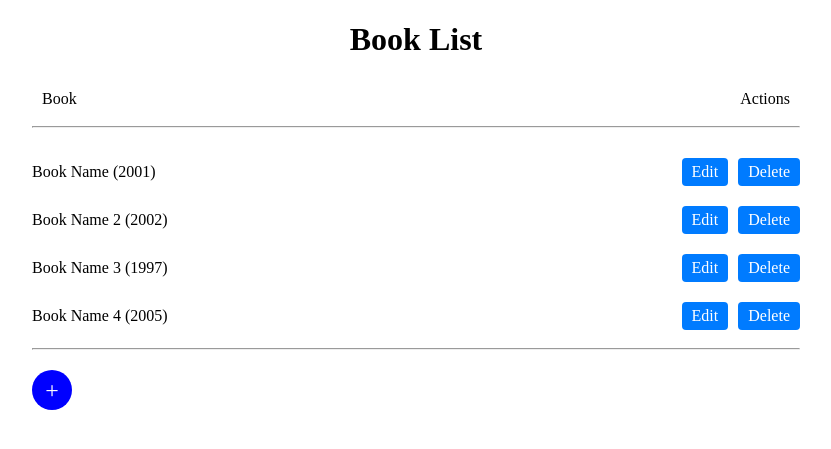
After one commit to filipkojic/BookStore, a PHP site: page /pages/booklist.php in a window 1280 px wide. The commit adds this page. Shown: the top 449 px of the page, without its empty margins (224-1055 px from the left). Run offline with PHP 8.4, Linux system fonts and the light colour scheme.

Commit message:
finished booklist page

```diff
--- /dev/null
+++ b/css/booklist.css
@@ -0,0 +1,99 @@
+body {
+    width: 60%;
+    margin: auto;
+}
+
+#head1 {
+    text-align: center;
+}
+
+.container2 {
+    display: flex;
+    justify-content: space-between;
+    padding: 10px;
+}
+
+.book {
+    flex: 2;
+}
+
+.year {
+    flex: 1;
+    text-align: center;
+}
+
+.actions {
+    flex: 1;
+    text-align: right;
+}
+
+.book-list {
+    margin-top: 20px;
+}
+
+.book-item {
+    display: flex;
+    align-items: center;
+    padding: 10px 0;
+}
+
+.book-details {
+    flex: 2;
+}
+
+.book-name {
+    display: block;
+    font-weight: bold;
+}
+
+.book-year {
+    display: block;
+    color: #777;
+    text-align: center;
+}
+
+.book-actions {
+    display: flex;
+    gap: 10px;
+    justify-content: flex-end;
+    flex: 1;
+}
+
+.edit, .delete {
+    background-color: #007bff;
+    color: #fff;
+    border: none;
+    border-radius: 4px;
+    padding: 5px 10px;
+    cursor: pointer;
+    text-decoration: none;
+    display: inline-block;
+}
+
+.edit:hover, .delete:hover {
+    background-color: #0056b3;
+}
+
+.add-book {
+    text-align: left;
+    margin-top: 20px;
+}
+
+.add {
+    background-color: blue;
+    color: #fff;
+    border: none;
+    border-radius: 50%;
+    width: 40px;
+    height: 40px;
+    font-size: 24px;
+    cursor: pointer;
+    text-decoration: none;
+    display: inline-block;
+    text-align: center;
+    line-height: 40px;
+}
+
+.add:hover {
+    background-color: #218838;
+}
--- a/index.php
+++ b/index.php
@@ -41,7 +41,7 @@
         <hr/>
 
         <div class="add-author">
-            <button class="add">+</button>
+            <a href="./pages/addAuthor.php" class="add">+</a>
         </div>
 
     </div>
--- /dev/null
+++ b/pages/booklist.php
@@ -0,0 +1,46 @@
+<?php include "../includes/data.php"; ?>
+
+<!DOCTYPE html>
+<html lang="en">
+<head>
+    <meta charset="UTF-8">
+    <meta name="viewport" content="width=device-width, initial-scale=1.0">
+    <title>Book List</title>
+    <link rel="stylesheet" href="../css/booklist.css">
+</head>
+<body>
+
+<div class="container">
+
+    <h1 id="head1">Book List</h1>
+    <div class="container2">
+        <div class="book">Book</div>
+        <div class="actions">Actions</div>
+    </div>
+
+    <hr/>
+
+    <div class="book-list">
+        <?php foreach ($books as $book): ?>
+            <div class="book-item">
+                <div class="book-details">
+                    <span class="book-info"><?= htmlspecialchars($book['name']) . ' (' . htmlspecialchars($book['year']) . ')' ?></span>
+                </div>
+                <div class="book-actions">
+                    <a class="edit">Edit</a>
+                    <a class="delete">Delete</a>
+                </div>
+            </div>
+        <?php endforeach; ?>
+
+        <hr/>
+
+        <div class="add-book">
+            <a href="add_book.php" class="add">+</a>
+        </div>
+
+    </div>
+</div>
+
+</body>
+</html>
```
Also changed, not shown: css/authorList.css (+19 -8 lines), pages/addAuthor.php (added).
